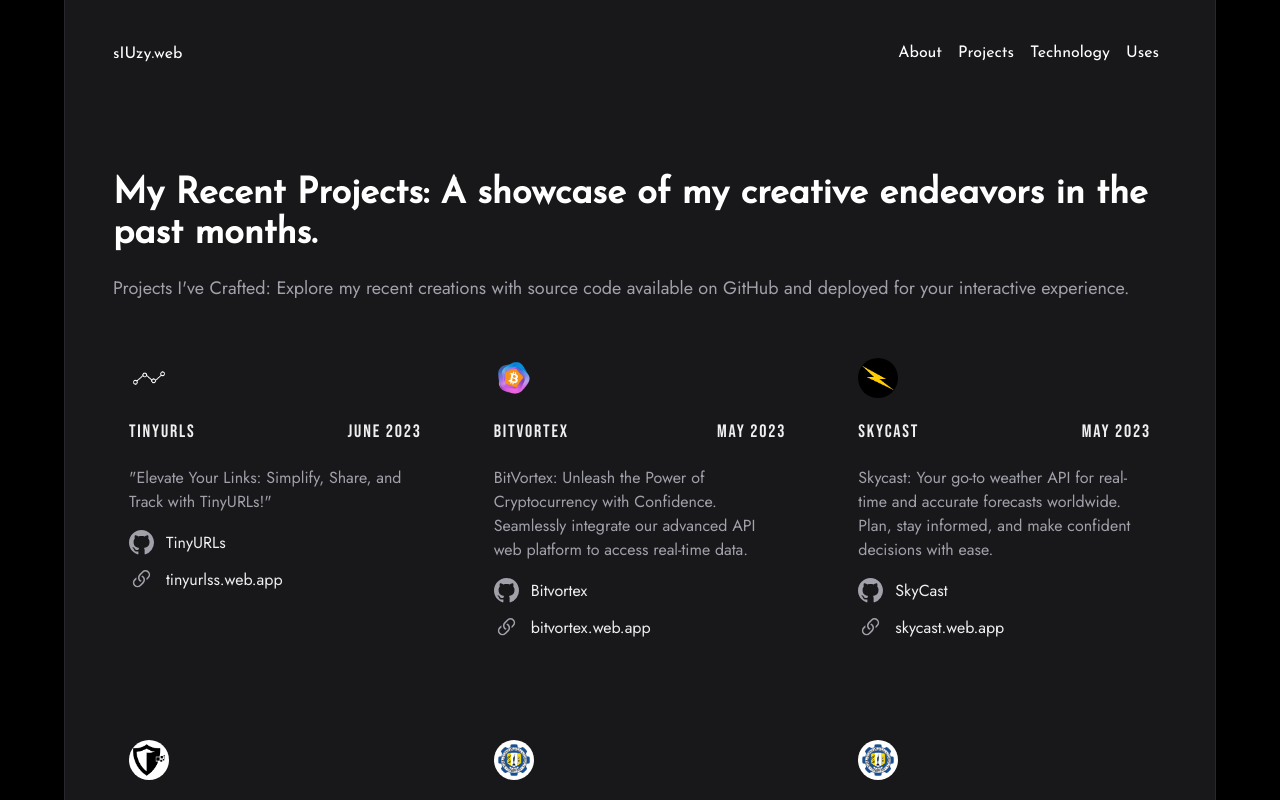
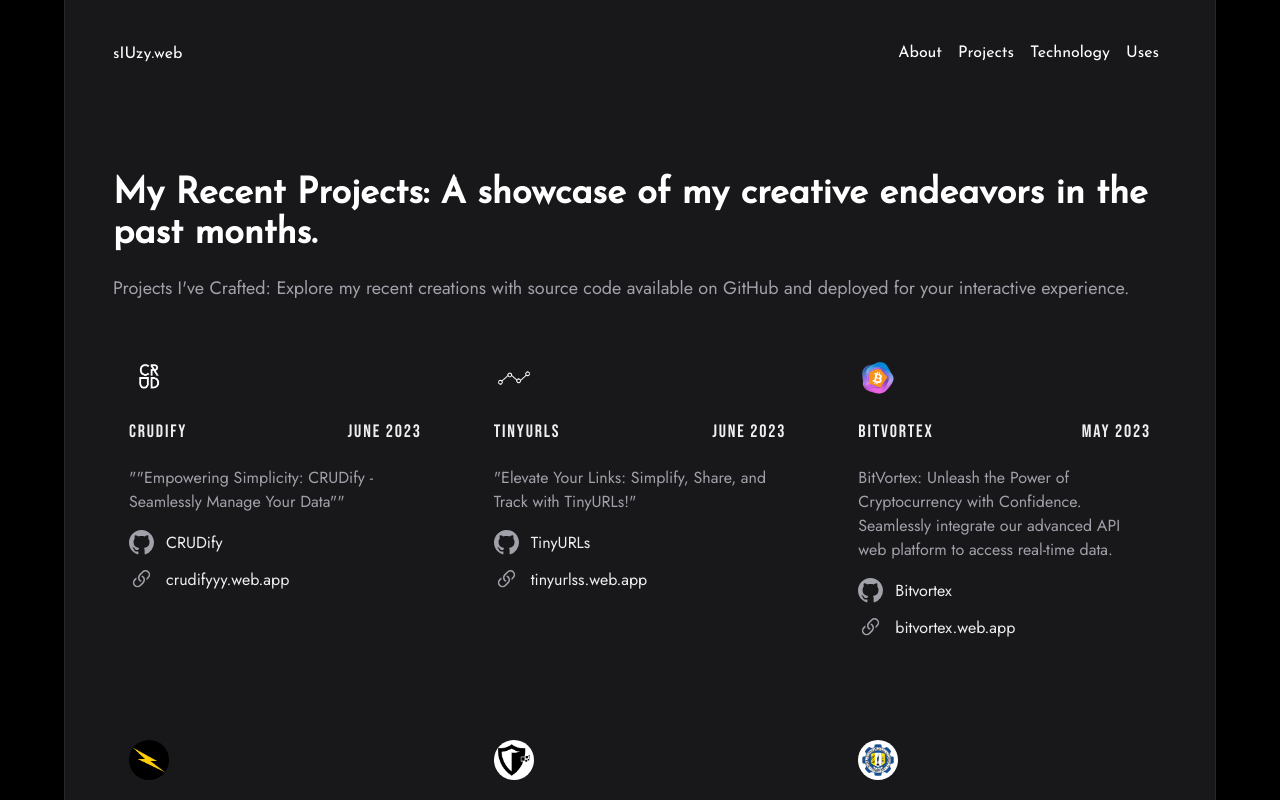
Before and after one commit to sIUzyy/p-portfolio, a React (Vite) app: page /projects in a window 1280 px wide. Shown: the top 800 px of the page. Built offline with nearby package versions, Linux system fonts and the light colour scheme.

Commit message:
adding crudify

```diff
--- a/src/pages/Main.jsx
+++ b/src/pages/Main.jsx
@@ -137,7 +137,7 @@ import React from 'react'
 import { Link } from 'react-router-dom'
 import profile from '../assets/siuzy.webp'
 import {  AiOutlineInstagram, AiOutlineGithub, AiFillLinkedin, AiOutlineMail, AiOutlineLaptop, AiOutlineArrowDown,AiFillHtml5  } from 'react-icons/ai'
-import {DiCss3} from 'react-icons/di'
+import {DiCss3, DiSafari} from 'react-icons/di'
 import {SiJavascript, SiTailwindcss,SiFirebase} from 'react-icons/si'
 import {FaReact} from 'react-icons/fa'
 import {  useTypewriter } from 'react-simple-typewriter'
--- a/src/pages/Projects.jsx
+++ b/src/pages/Projects.jsx
@@ -2,6 +2,18 @@ const projects = [
 
   {
     id: 1,
+    imgsrc: crudify,
+    title: 'CRUDify',
+    description: '""Empowering Simplicity: CRUDify - Seamlessly Manage Your Data""',
+    src: 'https://github.com/sIUzyy/p-crudify',
+    url: 'https://crudifyyy.web.app/',
+    web: 'crudifyyy.web.app',
+    date: 'JUNE 2023',
+    account: '',
+  },
+
+  {
+    id: 2,
     imgsrc: tinyurl,
     title: 'TinyURLs',
     description: '"Elevate Your Links: Simplify, Share, and Track with TinyURLs!"',
@@ -13,7 +25,7 @@ const projects = [
   },
 
   {
-    id: 2,
+    id: 3,
     imgsrc: bitvortex,
     title: 'Bitvortex',
     description: 'BitVortex: Unleash the Power of Cryptocurrency with Confidence. Seamlessly integrate our advanced API web platform to access real-time data.',
@@ -25,7 +37,7 @@ const projects = [
   },
 
   {
-    id: 3,
+    id: 4,
     imgsrc: skycast,
     title: 'SkyCast',
     description: 'Skycast: Your go-to weather API for real-time and accurate forecasts worldwide. Plan, stay informed, and make confident decisions with ease.',
@@ -37,7 +49,7 @@ const projects = [
   },
 
   {
-    id: 4,
+    id: 5,
     imgsrc: encryp,
     title: 'EncryptedX',
     description: 'EncryptedX: Unveiling encryption’s secrets. Explore cryptography, privacy, and secure communication in a concise, informative website. Enhance your digital security now.',
@@ -50,7 +62,7 @@ const projects = [
   },
 
   {
-    id: 5,
+    id: 6,
     imgsrc: rtu,
     title: 'RTU POS',
     description: 'RTU POS: Seamlessly integrated with the RTU Apparel eCommerce site, it’s your one-stop solution for easy and efficient point-of-sale transactions.',
@@ -63,7 +75,7 @@ const projects = [
   },
 
   {
-    id: 6,
+    id: 7,
     imgsrc: rtu,
     title: 'RTU Apparel',
     description: 'RTU Apparel: Your online fashion destination for trendy styles and effortless shopping.',
@@ -76,7 +88,7 @@ const projects = [
   },
 
   {
-    id: 7,
+    id: 8,
     imgsrc: abacus,
     title: 'Abacaus Academy',
     description: 'Abacus Academy: Empowering learners through immersive boot camps. Unlock your potential and master in-demand skills.',
@@ -98,6 +110,7 @@ import encryp from '../assets/encrypted.webp'
 import skycast from '../assets/skycast.webp'
 import bitvortex from '../assets/bitvortex.png'
 import tinyurl from '../assets/tinyurl.png'
+import crudify from '../assets/crud.png'
 import { Link } from 'react-router-dom'
 import {BsGithub, BsLink45Deg} from 'react-icons/bs'
 
```
Also changed, not shown: src/assets/crud.png (added), src/components/Footer.jsx (line endings or trailing spaces).
